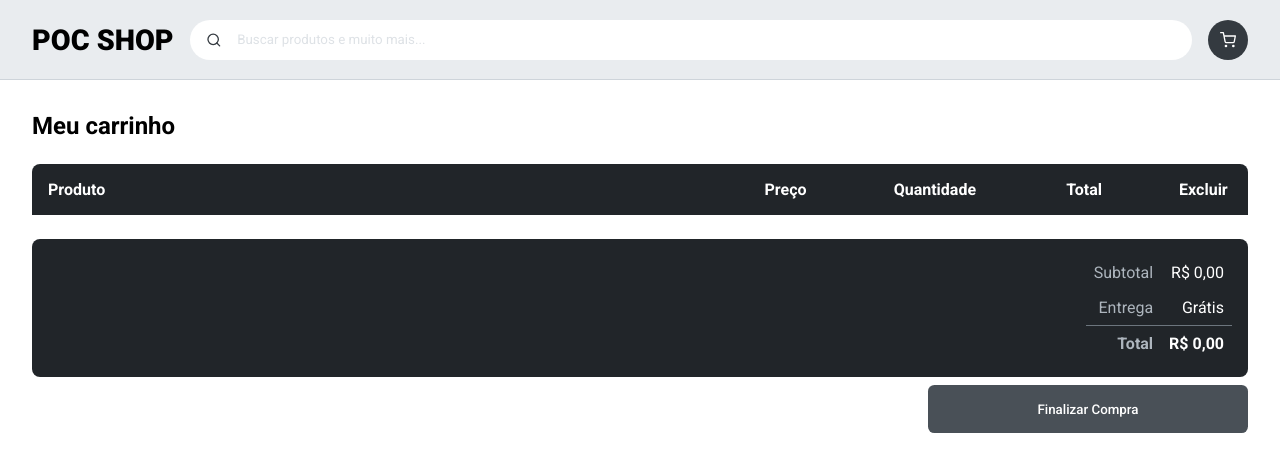
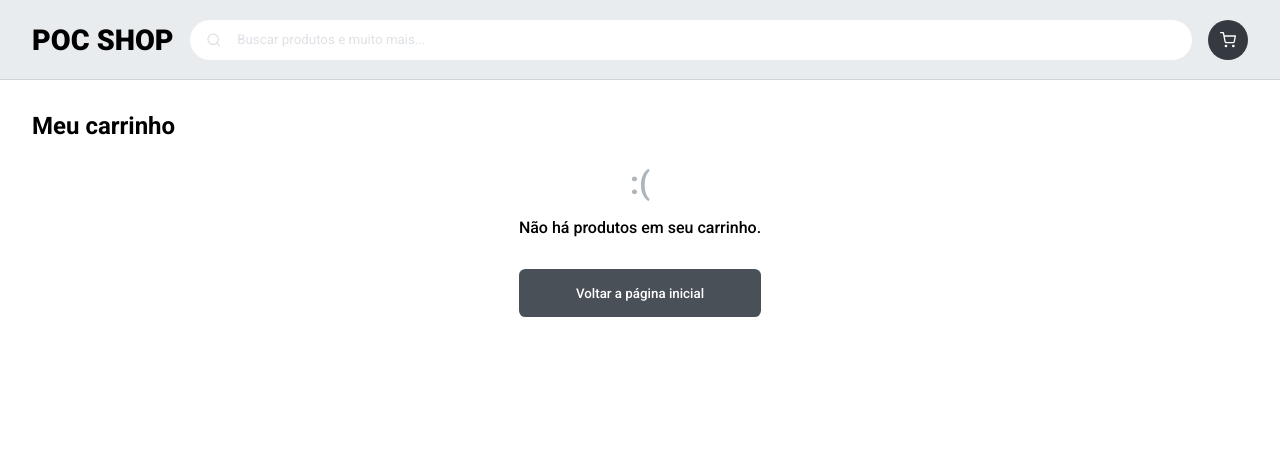
Before and after one commit to userthiago/poc-marketplace-analytics, a Next.js app: page /cart in a window 1280 px wide. Shown: the top 472 px of the page. Built offline with nearby package versions, Linux system fonts and the light colour scheme.

Commit message:
feat: Adicionando processo de finalização de compra.

```diff
--- a/src/components/CartList/styles.ts
+++ b/src/components/CartList/styles.ts
@@ -8,7 +8,7 @@ export const CartListContainer = styled.div`
 
   background: ${({ theme }) => theme.colors.white};
   width: 23rem;
-  border-radius: 10px;
+  border-radius: 8px;
 
   &:before {
     content: '';
@@ -115,7 +115,7 @@ export const CartListContainer = styled.div`
       padding: 0.8rem;
 
       background: ${({ theme }) => theme.colors.primary};
-      border-radius: 0 0 10px 10px;
+      border-radius: 0 0 8px 8px;
 
       .actions__summary {
         display: flex;
--- a/src/components/Header/index.tsx
+++ b/src/components/Header/index.tsx
@@ -25,7 +25,7 @@ const Header: React.FC = () => {
           </div>
         </div>
       </Link>
-      <SearchInput>
+      <SearchInput $disabled>
         <FiSearch />
         <input
           disabled
--- a/src/components/Header/styles.ts
+++ b/src/components/Header/styles.ts
@@ -1,4 +1,4 @@
-import styled from 'styled-components';
+import styled, { css } from 'styled-components';
 
 export const HeaderContainer = styled.header`
   z-index: 200;
@@ -50,7 +50,11 @@ export const HeaderContainer = styled.header`
   }
 `;
 
-export const SearchInput = styled.div`
+interface SearchInputProps {
+  $disabled: boolean;
+}
+
+export const SearchInput = styled.div<SearchInputProps>`
   display: flex;
   align-items: center;
   flex: 1;
@@ -71,18 +75,26 @@ export const SearchInput = styled.div`
     border: 0;
     color: ${({ theme }) => theme.colors.primary};
 
-    &:disabled {
-      cursor: not-allowed;
-
-      &::placeholder {
-        color: ${({ theme }) => theme.colors.gray300};
-      }
-    }
-
     &::placeholder {
       color: ${({ theme }) => theme.colors.primaryLight};
     }
   }
+
+  ${({ $disabled }) =>
+    $disabled &&
+    css`
+      cursor: not-allowed;
+
+      color: ${({ theme }) => theme.colors.gray300};
+
+      input {
+        cursor: not-allowed;
+
+        &::placeholder {
+          color: ${({ theme }) => theme.colors.gray300};
+        }
+      }
+    `};
 `;
 
 export const Cart = styled.button`
--- a/src/context/CartContext/index.tsx
+++ b/src/context/CartContext/index.tsx
@@ -103,6 +103,7 @@ const CartContextProvider: React.FC = ({ children, ...props }) => {
     );
 
     setTimeout(() => {
+      setProductList([]);
       toast.update(toastId.current, {
         render: 'Sua compra foi realizada com sucesso! :)',
         theme: 'colored',
@@ -114,7 +115,7 @@ const CartContextProvider: React.FC = ({ children, ...props }) => {
         position: 'bottom-right',
       });
       setLoading(false);
-    }, 9000);
+    }, 5000);
   };
 
   const handleRemoveProduct = useCallback(
--- a/src/pages/cart/index.tsx
+++ b/src/pages/cart/index.tsx
@@ -1,5 +1,7 @@
 import Head from 'next/head';
+import Link from 'next/link';
 import React from 'react';
+import { CgSpinner } from 'react-icons/cg';
 import { FiMinus, FiPlus, FiX } from 'react-icons/fi';
 import ButtonShop from '../../elements/ButtonShop';
 import { useCartContext } from '../../hooks/useCartContext';
@@ -9,10 +11,63 @@ const Cart: React.FC = () => {
   const {
     handleRemoveProductAmount,
     handleAddProductAmount,
+    handleFinishPurchase,
     handleRemoveProduct,
     productList,
+    isLoading,
     CART_TOTAL_PRICE,
   } = useCartContext();
+
+  if (isLoading) {
+    return (
+      <>
+        <Head>
+          <title>POC Shop - Meu carrinho</title>
+          <meta
+            name="description"
+            content="POC about data layers for Google Analytics"
+          />
+          <link rel="icon" href="/favicon.ico" />
+        </Head>
+        <CartContainer>
+          <div className="cartContainer__finishPurchase">
+            <CgSpinner />
+            <div className="finishPurchase__phrase">
+              <p>Aguarde um momento :)</p>
+              <p>Estamos processando sua compra.</p>
+            </div>
+          </div>
+        </CartContainer>
+      </>
+    );
+  }
+
+  if (productList.length <= 0) {
+    return (
+      <>
+        <Head>
+          <title>POC Shop - Meu carrinho</title>
+          <meta
+            name="description"
+            content="POC about data layers for Google Analytics"
+          />
+          <link rel="icon" href="/favicon.ico" />
+        </Head>
+        <CartContainer>
+          <div className="cartContainer__title">
+            <h2>Meu carrinho</h2>
+          </div>
+          <div className="cartContainer__empytCart">
+            <span>:(</span>
+            <p>Não há produtos em seu carrinho.</p>
+            <Link href="/">
+              <ButtonShop>Voltar a página inicial</ButtonShop>
+            </Link>
+          </div>
+        </CartContainer>
+      </>
+    );
+  }
 
   return (
     <>
@@ -119,7 +174,9 @@ const Cart: React.FC = () => {
           </div>
         </div>
         <div className="cartContainer__actions">
-          <ButtonShop>Finalizar Compra</ButtonShop>
+          <ButtonShop onClick={() => handleFinishPurchase()}>
+            Finalizar Compra
+          </ButtonShop>
         </div>
       </CartContainer>
     </>
--- a/src/styles/Cart/styles.ts
+++ b/src/styles/Cart/styles.ts
@@ -1,4 +1,13 @@
-import styled from 'styled-components';
+import styled, { keyframes } from 'styled-components';
+
+const spinAnimation = keyframes`
+  from {
+      transform:rotate(0deg);
+  }
+  to {
+      transform:rotate(360deg);
+  }
+`;
 
 export const CartContainer = styled.div`
   display: flex;
@@ -17,6 +26,26 @@ export const CartContainer = styled.div`
   .cartContainer__title {
     width: 100%;
     margin-bottom: 1.5rem;
+  }
+
+  .cartContainer__finishPurchase {
+    display: flex;
+    flex-direction: column;
+    align-items: center;
+    gap: 1rem;
+
+    svg {
+      animation: ${spinAnimation} 1s linear infinite;
+
+      color: ${({ theme }) => theme.colors.primaryLight};
+      font-size: 3rem;
+    }
+
+    .finishPurchase__phrase {
+      color: ${({ theme }) => theme.colors.primaryLight};
+      font-weight: 500;
+      text-align: center;
+    }
   }
 
   .cartContainer__table {
@@ -254,7 +283,7 @@ export const CartContainer = styled.div`
     width: 100%;
 
     button {
-      width: 320px;
+      width: 280px;
       margin-left: auto;
 
       @media (max-width: ${({ theme }) => theme.viewports.small}) {
@@ -262,4 +291,23 @@ export const CartContainer = styled.div`
       }
     }
   }
+
+  .cartContainer__empytCart {
+    display: flex;
+    flex-direction: column;
+    align-items: center;
+    gap: 1rem;
+
+    span {
+      font-size: 2rem;
+      font-weight: 600;
+      color: ${({ theme }) => theme.colors.gray500};
+    }
+
+    p {
+      margin-bottom: 1rem;
+
+      font-weight: 500;
+    }
+  }
 `;
```
